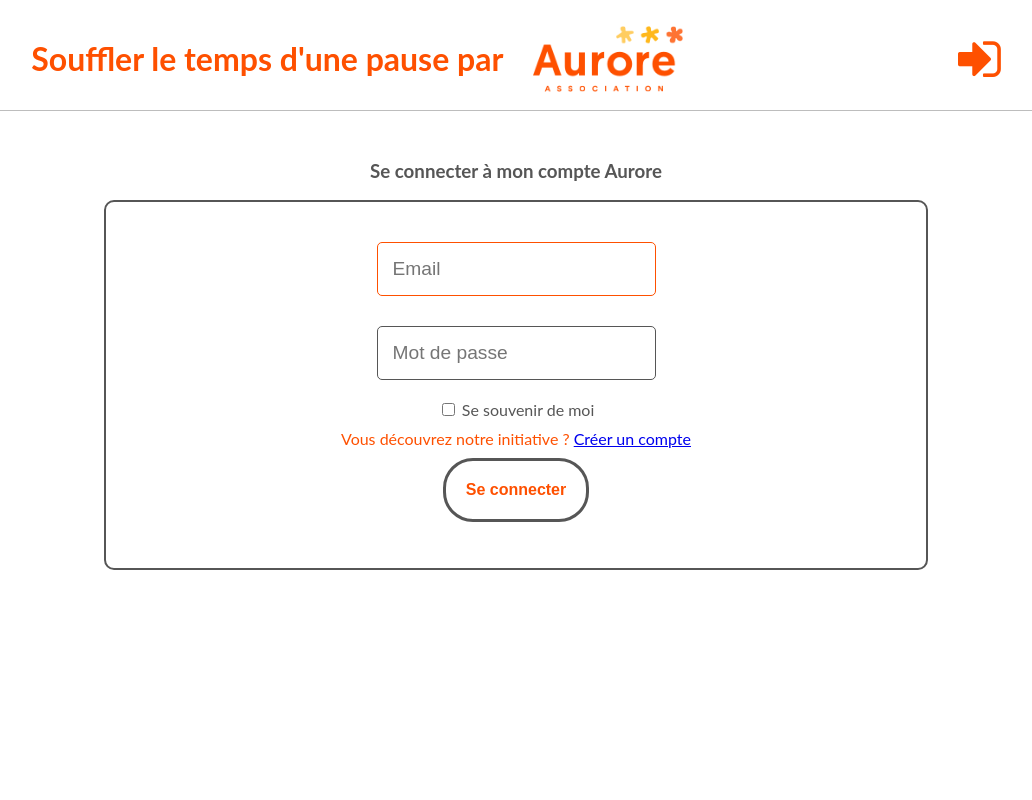
After one commit to PeP-dev/aurore-hackaton, a Flask app: page /login in a window 1280 px wide. The commit adds this page. Shown: the whole page, without its empty margins (124-1156 px from the left). Run offline with Flask 2, Linux system fonts and the light colour scheme.

Commit message:
login & account manager / faq

```diff
--- a/AuroreApp/routes.py
+++ b/AuroreApp/routes.py
@@ -1,20 +1,168 @@
-from flask import Flask, request, render_template
+import os
+import uuid
+from datetime import timedelta, datetime
+from functools import wraps
+
+import jwt
+from flask import request, render_template, jsonify, make_response, redirect, url_for
+
+from werkzeug.security import generate_password_hash, check_password_hash
 
 from AuroreApp import app
+from AuroreApp.user_service import MockUserService, User
+
+user_service = MockUserService()
+
+# TODO : Env
+app.config['SECRET_KEY'] = os.getenv('JWT_SECRET_KEY')
+
+# decorator for verifying the JWT
+@app.before_request
+def check_auth():
+    # jwt is passed in the request header
+    token = request.cookies.get('aurore_login')
+    request.current_user = None
+    # return 401 if token is not passed
+    if token:
+        try:
+            # decoding the payload to fetch the stored details
+            data = jwt.decode(token, app.config['SECRET_KEY'], algorithms=['HS256'])
+            request.current_user = user_service.get_user_by_id(data['public_id'])
+        except:
+            pass
+
+
+def require_auth(f):
+    @wraps(f)
+    def decorated(*args, **kwargs):
+        if request.current_user is None:
+            return make_response(render_template('unauthorized.html'), 403)
+        return f(*args, **kwargs)
+
+    return decorated
 
 
 @app.route("/", methods=["GET"])
 def home_page():
-    return render_template("index.html")
+    return render_template("index.html", user=request.current_user)
+
 
 @app.route("/faq", methods=["GET"])
 def faq():
-    return render_template("faq.html")
+    return render_template("faq.html", user=request.current_user)
+
 
 @app.route("/pro", methods=["GET"])
 def pro():
-    return render_template("faq.html")
+    return render_template("faq.html", user=request.current_user)
+
 
 @app.route("/particulier", methods=["GET"])
 def particulier():
-    return render_template("faq.html")
+    return render_template("faq.html", user=request.current_user)
+
+
+@app.route("/account", methods=["GET"])
+@require_auth
+def account():
+    return make_response(render_template('account.html', user=request.current_user), 401)
+
+
+# signup route
+@app.route('/signup', methods=['POST'])
+def signup():
+    # creates a dictionary of the form data
+    data = request.form
+
+    # gets name, email and password
+    email, identity = data.get('email'), data.get('identity')
+    password = data.get('password')
+
+    if not data:
+        print("data")
+        # returns 401 if any email or / and password is missing
+        return make_response(render_template('signup.html', error="Formulaire invalide", user=request.current_user),
+                             401)
+
+    if not data.get('email'):
+        print("email")
+        return make_response(
+            render_template('signup.html', error="Merci de renseigner le champ email", user=request.current_user), 400)
+
+    if not data.get('password'):
+        print("password")
+        return make_response(
+            render_template('signup.html', error="Merci de renseigner le mort de passe", user=request.current_user),
+            400)
+
+    # checking for existing user
+    user = user_service.get_user_by_email(email)
+
+    if not user:
+        new_user = User(str(uuid.uuid4()), identity, email, generate_password_hash(password), False)
+        user_service.add_user(new_user)
+        return make_response(render_template('login.html', user=request.current_user), 201)
+    else:
+        # returns 202 if user already exists
+        return make_response(
+            render_template('signup.html', error='Cette adresse mail est déjà utilisée pour un compte Aurore',
+                            user=request.current_user), 202)
+
+
+@app.route('/login', methods=['GET'])
+def login_form():
+    return render_template('login.html', user=request.current_user)
+
+
+@app.route('/signup', methods=['GET'])
+def signup_form():
+    return render_template('signup.html', user=request.current_user)
+
+
+@app.route('/logout', methods=['POST'])
+def logout():
+    response = redirect(url_for('home_page'))
+    response.delete_cookie('aurore_login')
+    return response
+
+
+# route for logging user in
+@app.route('/login', methods=['POST'])
+def login():
+    # creates dictionary of form data
+    auth = request.form
+
+    if not auth:
+        print("auth")
+        # returns 401 if any email or / and password is missing
+        return make_response(render_template('login.html', error="Formulaire invalide", user=request.current_user), 401)
+
+    if not auth.get('email'):
+        print("email")
+        return make_response(
+            render_template('login.html', error="Merci de renseigner le champ email", user=request.current_user), 400)
+
+    if not auth.get('password'):
+        print("password")
+        return make_response(
+            render_template('login.html', error="Merci de renseigner le mot de passe", user=request.current_user), 400)
+
+    user = user_service.get_user_by_email(auth.get('email'))
+    if not user:
+        # returns 401 if user does not exist
+        return make_response(render_template('login.html', error="Email invalide", user=request.current_user), 400)
+
+    if check_password_hash(user.pwd, auth.get('password')):
+        # generates the JWT Token
+        token = jwt.encode({
+            'public_id': user.id,
+            'exp': datetime.utcnow() + timedelta(days=90)
+        }, app.config['SECRET_KEY'], algorithm='HS256')
+
+        res = make_response(render_template('index.html', user=user), 201)
+
+        res.set_cookie("aurore_login", token)
+
+        return res
+        # returns 403 if password is wrong
+    return make_response(render_template('login.html', error="Mot de passe invalide", user=request.current_user), 400)
--- a/AuroreApp/static/styles/faq.css
+++ b/AuroreApp/static/styles/faq.css
@@ -4,7 +4,11 @@ details.qa {
     border-radius: 5px;
     color: var(--secondary-color);
     display:block;
+    margin-bottom:2em;
 }
 details.qa > summary.question {
     font-weight: bolder;
 }
+details.qa[open] > summary.question {
+    margin-bottom:1em;
+}
--- /dev/null
+++ b/AuroreApp/static/styles/form.css
@@ -0,0 +1,35 @@
+.field {
+    width:90%;
+    margin:10px;
+}
+.field > input{
+    padding:15px;
+    border-radius: 5px;
+    font-size: 1.2em;
+    border:1px solid var(--secondary-color);
+    transition:all .3s ease;
+}
+
+.field > input:focus-visible{
+    outline:none;
+    border:1px solid var(--main-color);
+}
+.box {
+    border: 2px solid var(--secondary-color);
+    padding: 30px;
+    border-radius: 10px;
+    width:80%;
+}
+.box > form {
+    display: flex;
+    flex-direction: column;
+    align-items: center;
+    width:50%;
+}
+.form{
+    gap:10px;
+}
+.error {
+    color: #ff3838;
+    font-weight: bold;
+}
--- a/AuroreApp/static/styles/global.css
+++ b/AuroreApp/static/styles/global.css
@@ -15,9 +15,26 @@ html {
     align-items: center;
     justify-content: center;
     font-weight: bolder;
+    background: white;
+    font-size: 1em;
 }
 
 .button:active{
     padding:15px;
     margin:5px;
 }
+
+.main-content {
+    max-width: 950px;
+    margin-left: auto;
+    margin-right: auto;
+}
+.centered-flex {
+    display: flex;
+    flex-direction: column;
+    align-items: center;
+}
+
+ .text-main {
+     color: var(--main-color)
+ }
--- a/AuroreApp/static/styles/header.css
+++ b/AuroreApp/static/styles/header.css
@@ -20,5 +20,6 @@ header > div {
 }
 
 header i.fa {
+    color:var(--main-color);
     font-size: 50px;
 }
--- a/AuroreApp/templates/faq.html
+++ b/AuroreApp/templates/faq.html
@@ -7,7 +7,7 @@
 <body>
 {% include 'header.html' %}
 <main>
-    <div class="presentation">
+    <div class="main-content">
         <details class="qa">
             <summary class="question">
                 Question très pertinente
--- a/AuroreApp/templates/header.html
+++ b/AuroreApp/templates/header.html
@@ -11,5 +11,13 @@
             <img class="logo" src="{{ url_for('static',filename='images/logo.png') }}" alt="Logo Aurore"/>
         </a>
     </div>
-    <i class="fa fa-2xl fa-sign-in" aria-hidden="true"></i>
+    {% if not user %}
+    <a href="{{url_for('login')}}">
+        <i class="fa fa-2xl fa-sign-in" aria-hidden="true"></i>
+    </a>
+    {% else %}
+    <a href="{{url_for('account')}}">
+        <i class="fa fa-2xl fa-user" aria-hidden="true"></i>
+    </a>
+    {% endif %}
 </header>
--- a/AuroreApp/templates/index.html
+++ b/AuroreApp/templates/index.html
@@ -7,7 +7,7 @@
 <body>
 {% include 'header.html' %}
 <main>
-    <div class="presentation">
+    <div class="main-content">
         <p>
             <strong>
                 Créée en 1871, l’association Aurore héberge, soigne et accompagne plus de 41 300 personnes en situation
--- /dev/null
+++ b/AuroreApp/templates/login.html
@@ -0,0 +1,41 @@
+<html>
+<head>
+    <link rel="stylesheet" type="text/css" href="{{ url_for('static',filename='styles/global.css') }}">
+    <link rel="stylesheet" type="text/css" href="{{ url_for('static',filename='styles/header.css') }}">
+    <link rel="stylesheet" type="text/css" href="{{ url_for('static',filename='styles/form.css') }}">
+</head>
+<body>
+{% include 'header.html' %}
+<main>
+    <div class="main-content centered-flex">
+        <h3 class="title">Se connecter à mon compte Aurore</h3>
+        <div class="box centered-flex">
+            {% if error %}
+            <div class="error">
+                {{error}}
+            </div>
+            {% endif %}
+            <form method="POST" action="/login" class="centered-flex form">
+                <div class="field centered-flex">
+                    <input class="input is-medium" type="email" name="email" placeholder="Email" autofocus="">
+                </div>
+                <div class="field centered-flex">
+                    <input class="input is-large" type="password" name="password" placeholder="Mot de passe">
+                </div>
+                <label class="checkbox">
+                    <input type="checkbox" name="remember">
+                    Se souvenir de moi
+                </label>
+                <div class="text-main">
+                    Vous découvrez notre initiative ?
+                    <a href="{{url_for('signup_form')}}">
+                        Créer un compte
+                    </a>
+                </div>
+                <input type="submit" class="button is-block is-info is-large is-fullwidth" value="Se connecter"/>
+            </form>
+        </div>
+    </div>
+</main>
+</body>
+</html>
```
Also changed, not shown: AuroreApp/static/styles/homepage.css (+0 -9 lines), AuroreApp/templates/account.html (added, +20 -0 lines), AuroreApp/templates/signup.html (added, +41 -0 lines), AuroreApp/templates/token_error.html (added, +19 -0 lines), AuroreApp/templates/unauthorized.html (added, +19 -0 lines), AuroreApp/user_service.py (added, +39 -0 lines), AuroreApp/host_service.py (added), 1 other file.
